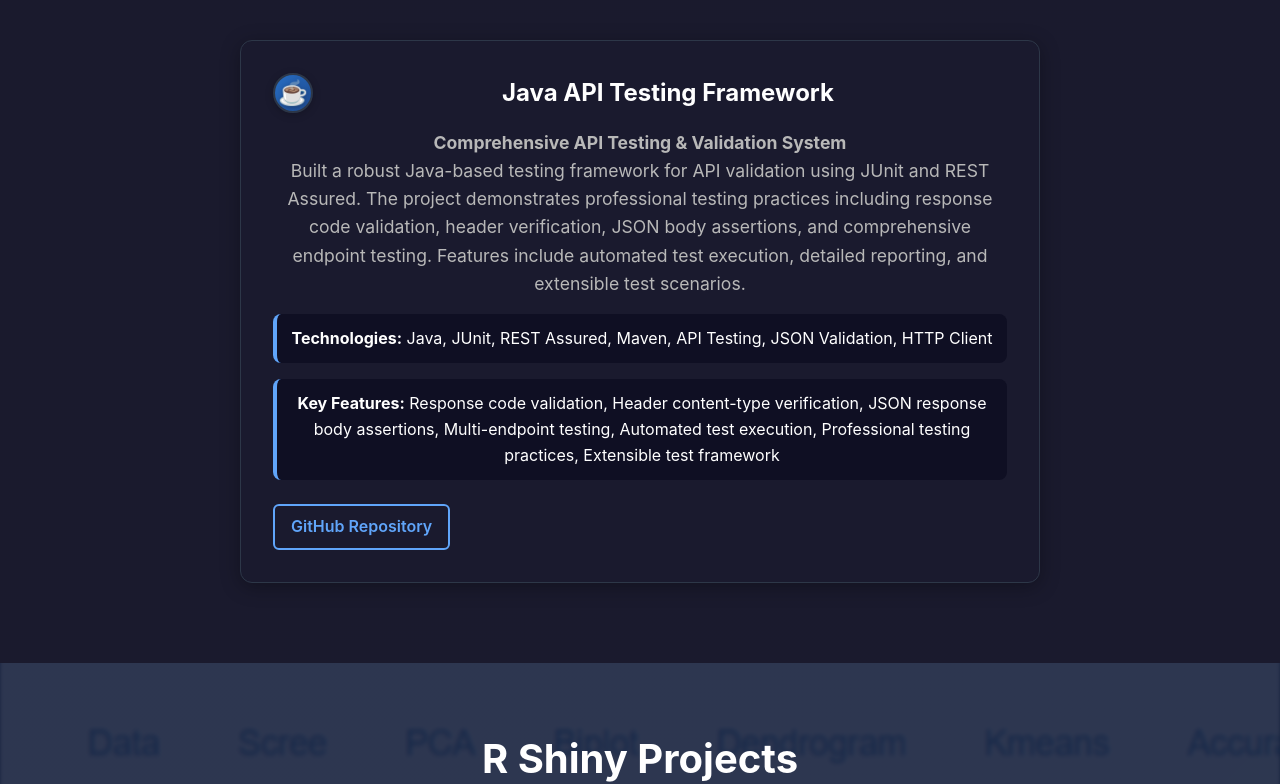
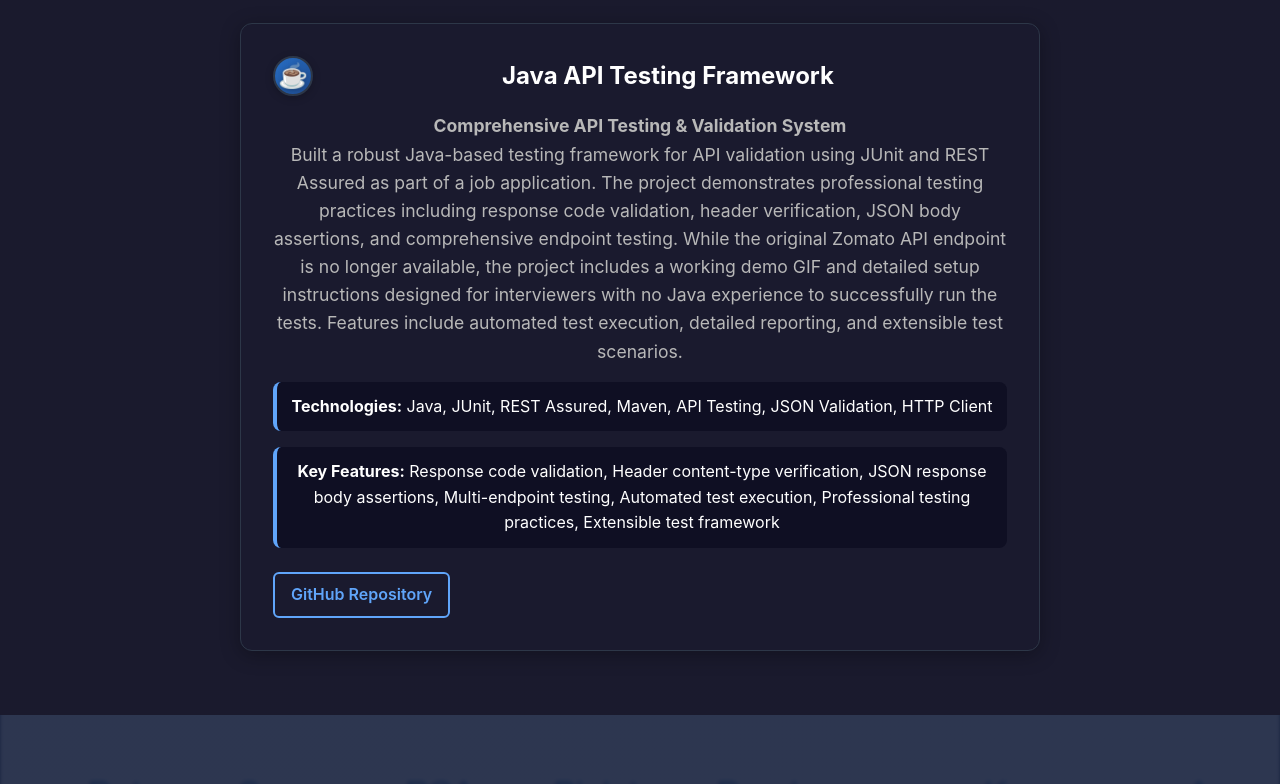
Before and after one commit to DonalGeraghty/DonalGeraghtyHome, a React (Vite) app: page / in a window 1280 px wide. Shown: the part 3343-4127 px from the top of the page. Built offline with nearby package versions, Linux system fonts and the light colour scheme; no server answers.

Commit message:
adding information to the java project section

```diff
--- a/src/components/JavaProjectsSection.jsx
+++ b/src/components/JavaProjectsSection.jsx
@@ -16,9 +16,11 @@ function JavaProjectsSection() {
               </div>
               <p>
                 <strong>Comprehensive API Testing & Validation System</strong><br/>
-                Built a robust Java-based testing framework for API validation using JUnit and REST Assured.
+                Built a robust Java-based testing framework for API validation using JUnit and REST Assured as part of a job application.
                 The project demonstrates professional testing practices including response code validation,
                 header verification, JSON body assertions, and comprehensive endpoint testing.
+                While the original Zomato API endpoint is no longer available, the project includes a working demo GIF
+                and detailed setup instructions designed for interviewers with no Java experience to successfully run the tests.
                 Features include automated test execution, detailed reporting, and extensible test scenarios.
               </p>
               <div className="project-tech">
```
Also changed, not shown: 2 other files (tests, documents, lock files or other folders).
